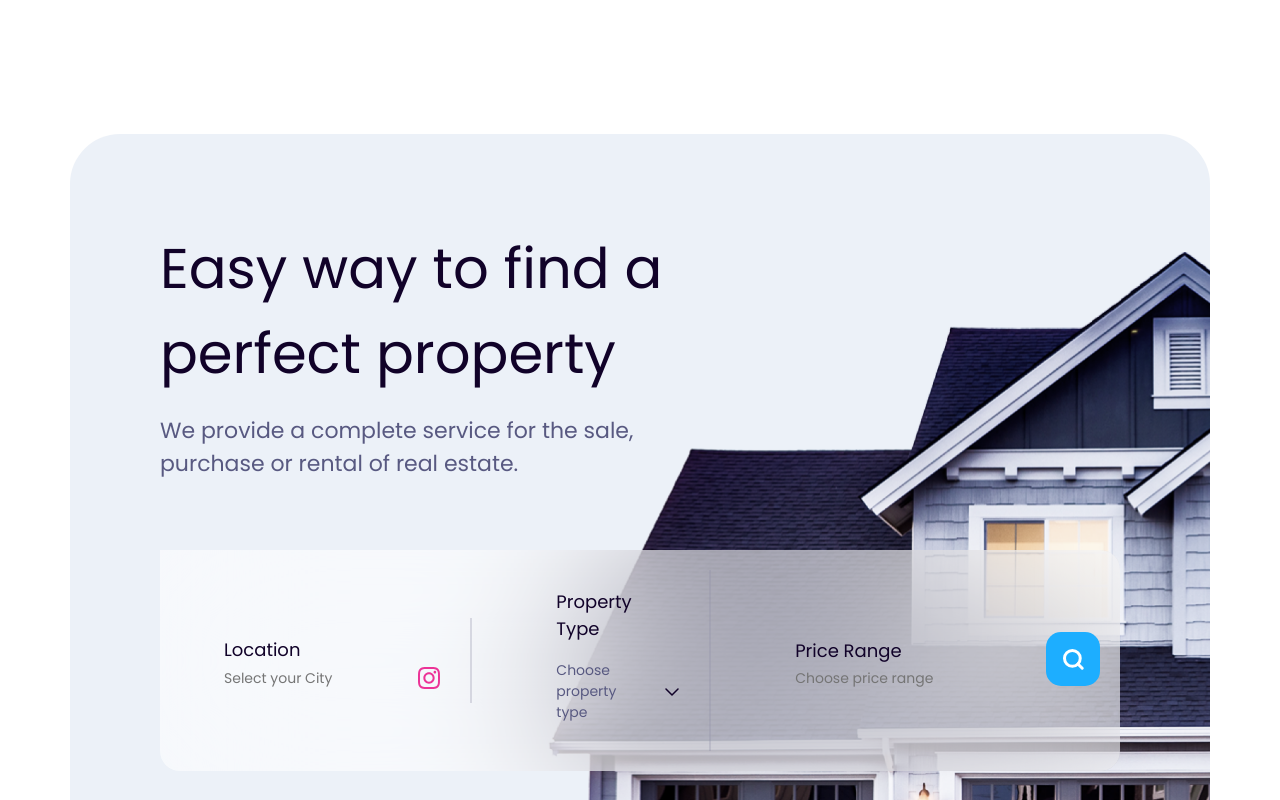
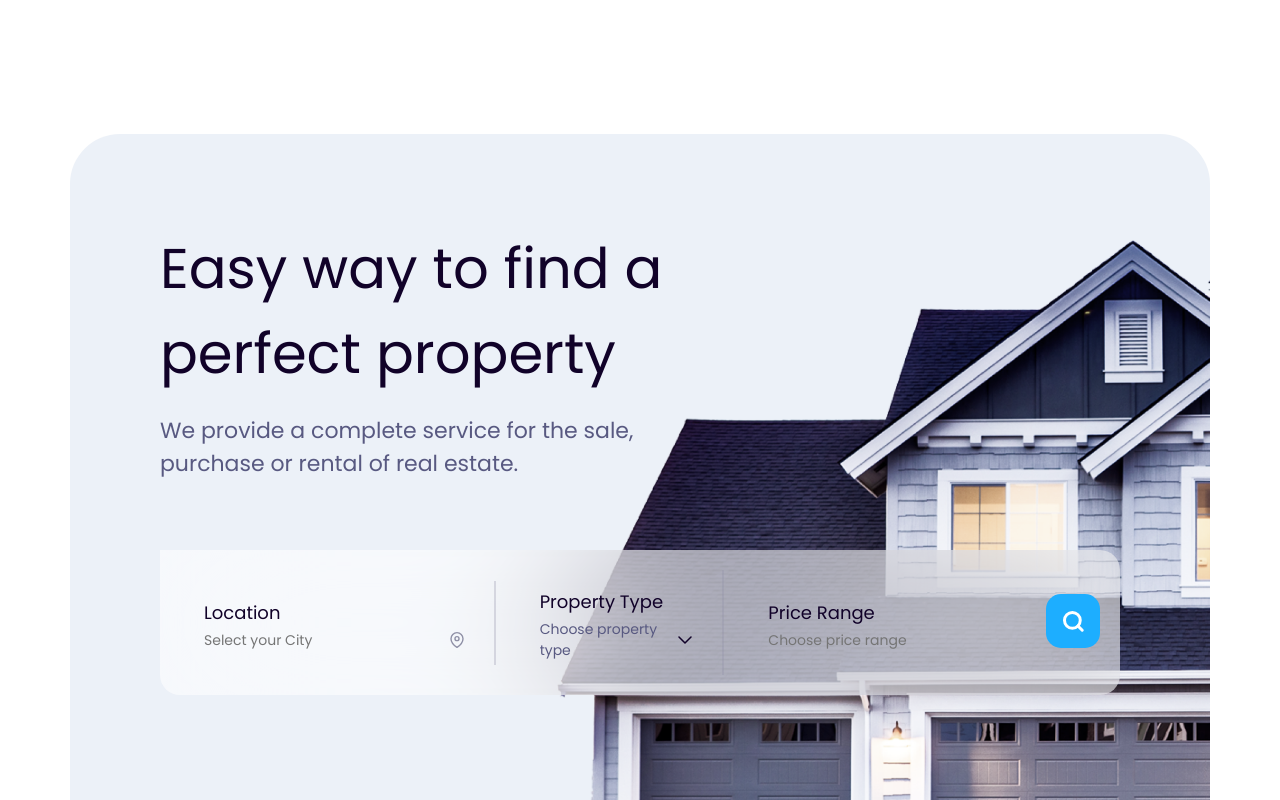
Before and after one commit to 70Ni/realestate, a React (Create React App) app: page / in a window 1280 px wide. Shown: the top 800 px of the page. Built offline with nearby package versions, Linux system fonts and the light colour scheme.

Commit message:
Decreased the height of search section

```diff
--- a/src/Components/Search/Search.jsx
+++ b/src/Components/Search/Search.jsx
@@ -1,7 +1,7 @@
 import React, { useState } from "react";
 import "./search.css";
 
-import location from "../Images/Instagram - Original.svg";
+import location from "../Images/Location.svg";
 import arrw from "../Images/ArrowDown.svg";
 import searchbutton from "../Images/search button.svg";
 import Accordion from "../Accordion/Accordion";
@@ -24,13 +24,13 @@ function Search() {
               id="searchInput"
               placeholder="Select your City"
             />
-            <img src={location} alt="" s />
+            <img src={location} alt="" />
           </div>
         </div>
         <div className="Property-wraper" onClick={() => setopen(!open)}>
           <div className="input-header footertext">Property Type</div>
           <div className="input-set">
-            <div className="footerpara">Choose property type</div>
+            <div className="footerpara propertySel">Choose property type</div>
             <img src={arrw} alt="" />
             {open ? (
               <Accordion
--- a/src/Components/Search/search.css
+++ b/src/Components/Search/search.css
@@ -21,11 +21,14 @@
 .location-wraper,
 .price-wraper {
   padding: 14px 30px;
-  margin: 20px;
+  margin: 20px 0px;
 }
 .Property-wraper,
 .location-wraper {
   border-right: 2px solid #8f90a64b;
+}
+.propertySel {
+    margin: 0px 14px !important;
 }
 .Inputs-wraper {
   display: flex;
```
